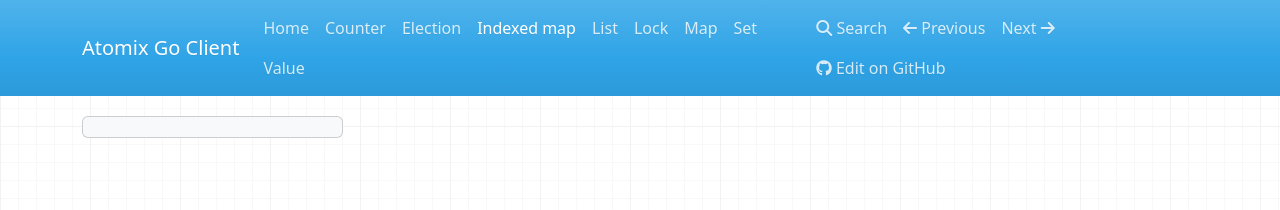
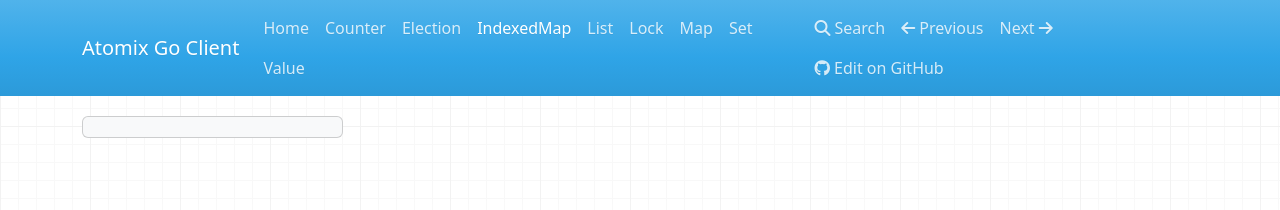
Before and after one commit to atomix/go-sdk, an MkDocs documentation site: the page built from docs/indexed-map.md, in a window 1280 px wide. Shown: the top 210 px of the page. Built offline with MkDocs 1.6.1, drawn with Linux system fonts in a browser that asks for light colours; nearby versions of some CDN libraries; part of the change alters nothing that is shown.

Commit message:
Add keys to mkdocs nav

```diff
--- a/mkdocs.yml
+++ b/mkdocs.yml
@@ -3,11 +3,11 @@ site_url: https://atomix.io/client/go
 repo_url: https://github.com/atomix/go-client
 nav:
   - Home: getting-started.md
-  - counter.md
-  - election.md
-  - indexed-map.md
-  - list.md
-  - lock.md
-  - map.md
-  - set.md
-  - value.md
+  - Counter: counter.md
+  - Election: election.md
+  - IndexedMap: indexed-map.md
+  - List: list.md
+  - Lock: lock.md
+  - Map: map.md
+  - Set: set.md
+  - Value: value.md
```
